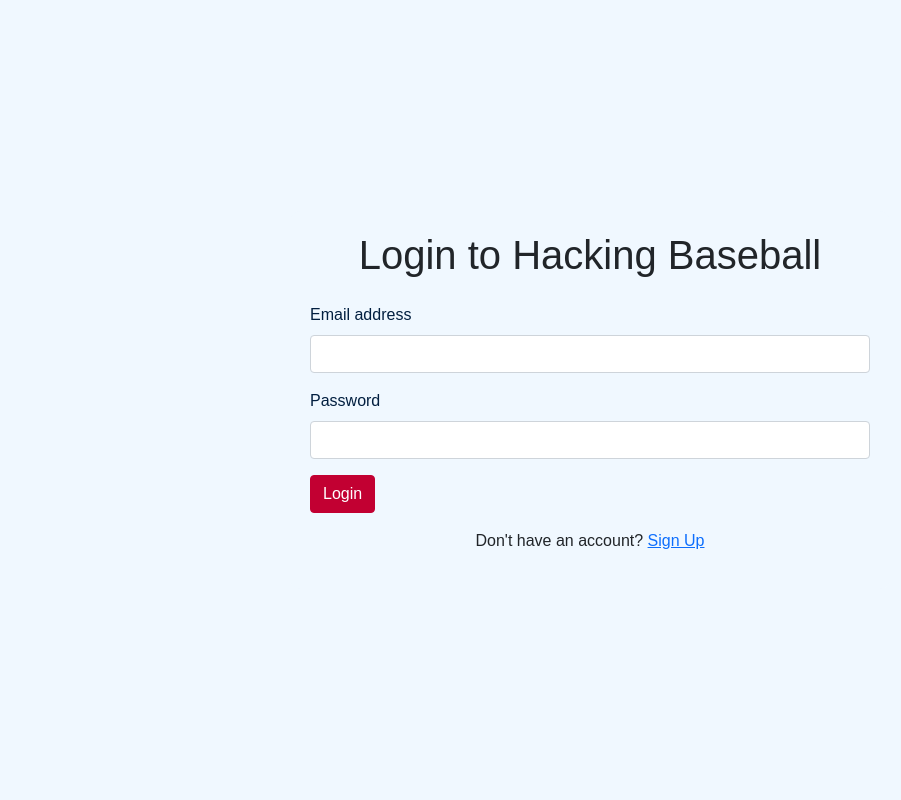
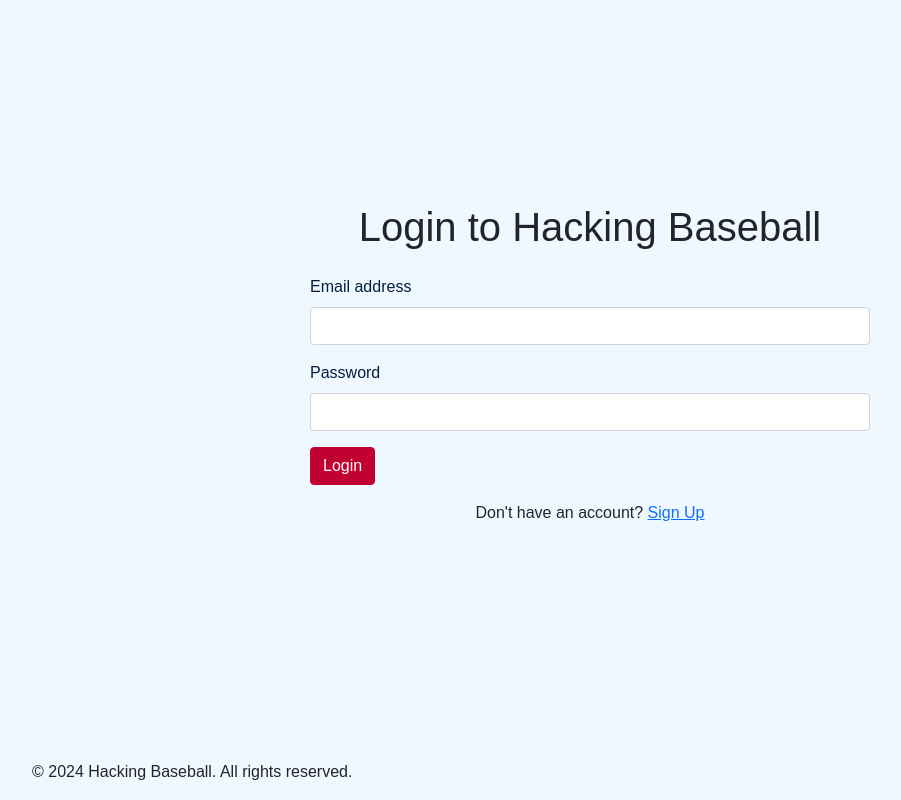
Before and after one commit to JackHalley/HackingBaseball, a Flask app: page /login in a window 1280 px wide. Shown: the whole page, without its empty margins (50-951 px from the left). Run offline with Flask 3, Linux system fonts and the light colour scheme.

Commit message:
fixed signin and login footers/headers

```diff
--- a/templates/login.html
+++ b/templates/login.html
@@ -1,24 +1,28 @@
 <!DOCTYPE html>
 <html lang="en">
   <head>
-    <meta charset="UTF-8"/>
-    <meta name="viewport" content="width=device-width, initial-scale=1.0"/>
+    <meta charset="UTF-8" />
+    <meta name="viewport" content="width=device-width, initial-scale=1.0" />
     <title>Login - Hacking Baseball</title>
-    {#    favicon#}
-    <link rel="icon" href="/static/favicon.ico" type="image/x-icon">
+    {# favicon#}
+    <link rel="icon" href="/static/favicon.ico" type="image/x-icon" />
     <!-- Bootstrap CSS -->
-    <link href="https://cdn.jsdelivr.net/npm/bootstrap@5.0.2/dist/css/bootstrap.min.css" rel="stylesheet"
-          integrity="sha384-EVSTQN3/azprG1Anm3QDgpJLIm9Nao0Yz1ztcQTwFspd3yD65VohhpuuCOmLASjC" crossorigin="anonymous">
+    <link
+      href="https://cdn.jsdelivr.net/npm/bootstrap@5.0.2/dist/css/bootstrap.min.css"
+      rel="stylesheet"
+      integrity="sha384-EVSTQN3/azprG1Anm3QDgpJLIm9Nao0Yz1ztcQTwFspd3yD65VohhpuuCOmLASjC"
+      crossorigin="anonymous"
+    />
     <!-- Custom CSS -->
     <style>
       /* General styling */
       body {
-            font-family: 'Raleway', sans-serif;
+        font-family: "Raleway", sans-serif;
         background-color: #f0f8ff;
         display: flex;
-            justify-content: center;
-            align-items: center;
-            height: 100vh;
+        flex-direction: column;
+        justify-content: space-between;
+        min-height: 100vh;
         margin: 0;
       }
 
@@ -27,6 +31,7 @@
         padding: 20px;
         border-radius: 10px;
         background-color: #f0f8ff;
+        margin: auto; /* To center the form */
       }
 
       .form-label {
@@ -45,28 +50,61 @@
     </style>
   </head>
   <body>
-
     <!-- Login Form -->
     <div class="login-form">
       <h1 class="text-center mb-4">Login to Hacking Baseball</h1>
       <form>
         <div class="mb-3">
-            <label for="exampleInputEmail1" class="form-label">Email address</label>
-            <input type="email" class="form-control" id="exampleInputEmail1" aria-describedby="emailHelp">
+          <label for="exampleInputEmail1" class="form-label"
+            >Email address</label
+          >
+          <input
+            type="email"
+            class="form-control"
+            id="exampleInputEmail1"
+            aria-describedby="emailHelp"
+          />
         </div>
         <div class="mb-3">
           <label for="exampleInputPassword1" class="form-label">Password</label>
-            <input type="password" class="form-control" id="exampleInputPassword1">
+          <input
+            type="password"
+            class="form-control"
+            id="exampleInputPassword1"
+          />
         </div>
         <button type="submit" class="btn btn-primary">Login</button>
       </form>
       <div class="mt-3">
-        <p class="text-center">Don't have an account? <a href="{{ url_for('signup') }}">Sign Up</a></p>
+        <p class="text-center">
+          Don't have an account? <a href="{{ url_for('signup') }}">Sign Up</a>
+        </p>
       </div>
     </div>
 
+    <!-- Footer -->
+    <footer class="footer">
+      <div class="container">
+        <div class="social-icons mt-3">
+          <p>
+            &copy; <span id="currentYear"></span> Hacking Baseball. All rights
+            reserved.
+          </p>
+          <!-- Add social media links here -->
+        </div>
+      </div>
+    </footer>
+
     <!-- JavaScript -->
+    <!-- Font Awesome -->
+    <script src="https://cdnjs.cloudflare.com/ajax/libs/font-awesome/6.5.1/js/all.min.js"></script>
     <!-- Bootstrap JS -->
     <script src="https://cdn.jsdelivr.net/npm/bootstrap@5.0.2/dist/js/bootstrap.bundle.min.js"></script>
+    <script>
+      // Get the current year
+      const currentYear = new Date().getFullYear();
+      // Update the footer text
+      document.getElementById("currentYear").textContent = currentYear;
+    </script>
   </body>
 </html>
```
Also changed, not shown: templates/signup.html (+8 -72 lines). Lines whose indentation alone changed are shown as unchanged.
